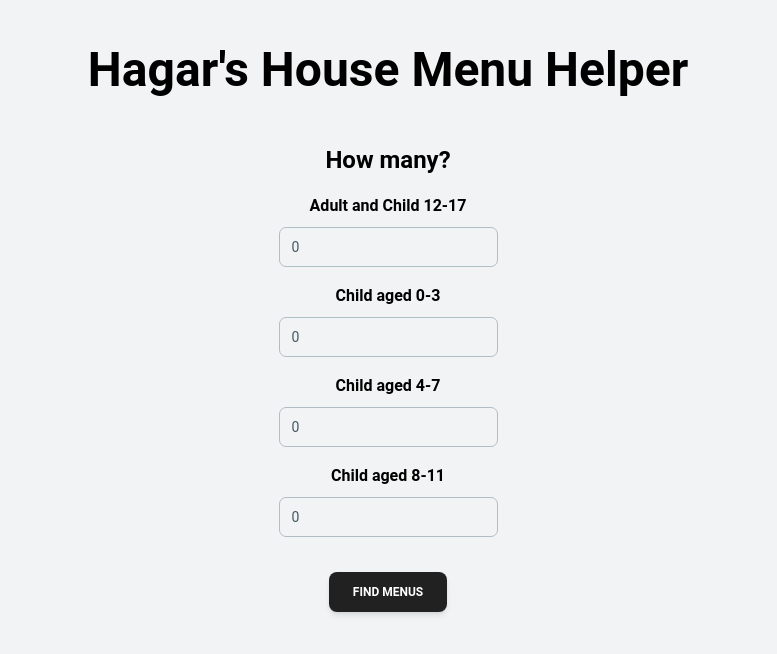
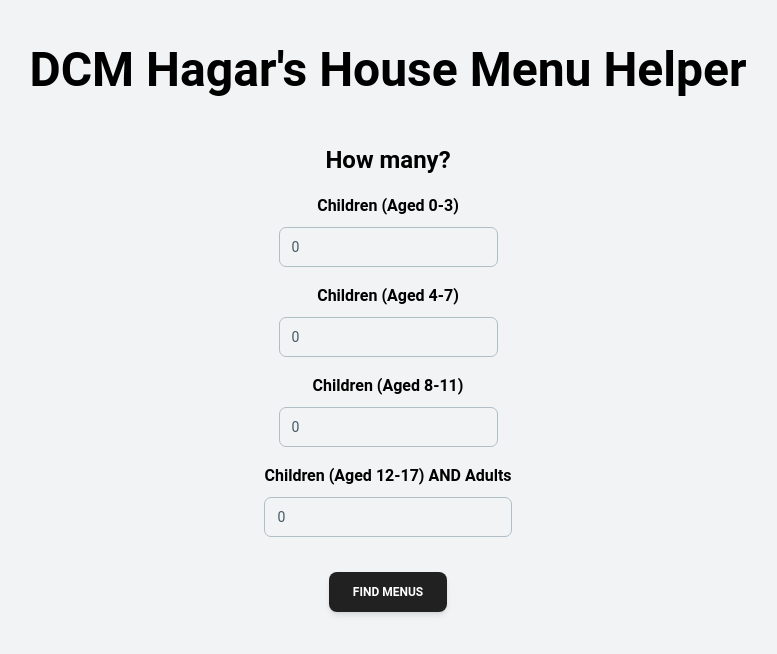
Before and after one commit to caowens/HagarsHouseMenuHelper, a React (Vite) app: page / in a window 1280 px wide. Shown: the top 654 px of the page, without its empty margins (252-1029 px from the left). Built offline with nearby package versions, Linux system fonts and the light colour scheme.

Commit message:
more simple UI changes

```diff
--- a/src/App.jsx
+++ b/src/App.jsx
@@ -14,7 +14,7 @@
 
   return (
     <div className="flex justify-center items-center px-30 py-10 flex-col text-center">  { /* This is tailwind */ }
-      <Typography variant={variant}>Hagar's House {isMdUp ? `` : <br />}Menu Helper</Typography>
+      <Typography variant={variant}>DCM Hagar's House {isMdUp ? `` : <br />}Menu Helper</Typography>
       <Outlet />
     </div>
   );
--- a/src/components/MenuCard.jsx
+++ b/src/components/MenuCard.jsx
@@ -25,7 +25,7 @@
 
   const handleOpen = (value) => setSize(value);
 
-  const TABLE_HEAD = ["Ingredient", "Amount", "Measurement"];
+  const TABLE_HEAD = ["Entrees / Sides", "Amount", "Unit"];
 
   const roundToHundredth = (value) => {
     return Number(value.toFixed(2));
@@ -95,7 +95,7 @@
                     <Typography
                       variant="small"
                       color="blue-gray"
-                      className="font-normal leading-none opacity-70"
+                      className="font-bold leading-none opacity-70"
                     >
                       {head}
                     </Typography>
@@ -137,7 +137,7 @@
                         <Typography
                           variant="small"
                           color="blue-gray"
-                          className="font-normal"
+                          className="font-bold"
                         >
                           {name}
                         </Typography>
--- a/src/pages/Landing.jsx
+++ b/src/pages/Landing.jsx
@@ -80,23 +80,10 @@
             <Typography variant="h4" className="text-center">
               How many?
             </Typography>
+
             <div className="flex flex-col gap-2 items-center">
               <Typography className="w-full" variant="h6">
-                Adult and Child 12-17
-              </Typography>
-              <Input
-                placeholder="# of Adults"
-                value={filters.adults}
-                onChange={(e) => handleChange("adults", e.target.value)}
-                className="!border-t-blue-gray-200 focus:!border-t-gray-900"
-                labelProps={{
-                  className: "before:content-none after:content-none",
-                }}
-              />
-            </div>
-            <div className="flex flex-col gap-2 items-center">
-              <Typography className="w-full" variant="h6">
-                Child aged 0-3
+                Children (Aged 0-3)
               </Typography>
               <Input
                 placeholder="# of children 0-3"
@@ -110,7 +97,7 @@
             </div>
             <div className="flex flex-col gap-2 items-center">
               <Typography className="w-full" variant="h6">
-                Child aged 4-7
+                Children (Aged 4-7)
               </Typography>
               <Input
                 placeholder="# of children 4-7s"
@@ -124,12 +111,26 @@
             </div>
             <div className="flex flex-col gap-2 items-center">
               <Typography className="w-full" variant="h6">
-                Child aged 8-11
+                Children (Aged 8-11)
               </Typography>
               <Input
                 placeholder="# of children 8-11"
                 value={filters.kids8to11}
                 onChange={(e) => handleChange("kids8to11", e.target.value)}
+                className="!border-t-blue-gray-200 focus:!border-t-gray-900"
+                labelProps={{
+                  className: "before:content-none after:content-none",
+                }}
+              />
+            </div>
+            <div className="flex flex-col gap-2 items-center">
+              <Typography className="w-full" variant="h6">
+                Children (Aged 12-17) AND Adults
+              </Typography>
+              <Input
+                placeholder="# of Adults"
+                value={filters.adults}
+                onChange={(e) => handleChange("adults", e.target.value)}
                 className="!border-t-blue-gray-200 focus:!border-t-gray-900"
                 labelProps={{
                   className: "before:content-none after:content-none",
--- a/src/pages/Menus.jsx
+++ b/src/pages/Menus.jsx
@@ -79,9 +79,9 @@
         <div className="w-full flex flex-col">
           <div className="flex flex-col sm:flex-row w-full sm:border-b-[3px] justify-between border-black sm:h-12">
             <div className="sm:w-auto h-auto text-center justify-center sm:justify-start px-2 flex items-center">
-              <Typography variant="small">
-                Adults: {filters.adults}, Kids 0-3: {filters.kids0to3}, Kids
-                4-7: {filters.kids4to7}, Kids 8-11: {filters.kids8to11}
+              <Typography variant="medium">
+                Adults & Teens: {filters.adults} / Kids 0-3: {filters.kids0to3} / Kids
+                4-7: {filters.kids4to7} / Kids 8-11: {filters.kids8to11}
               </Typography>
             </div>
             <div className="order-first mb-4 sm:mb-0 sm:order-none">
```
